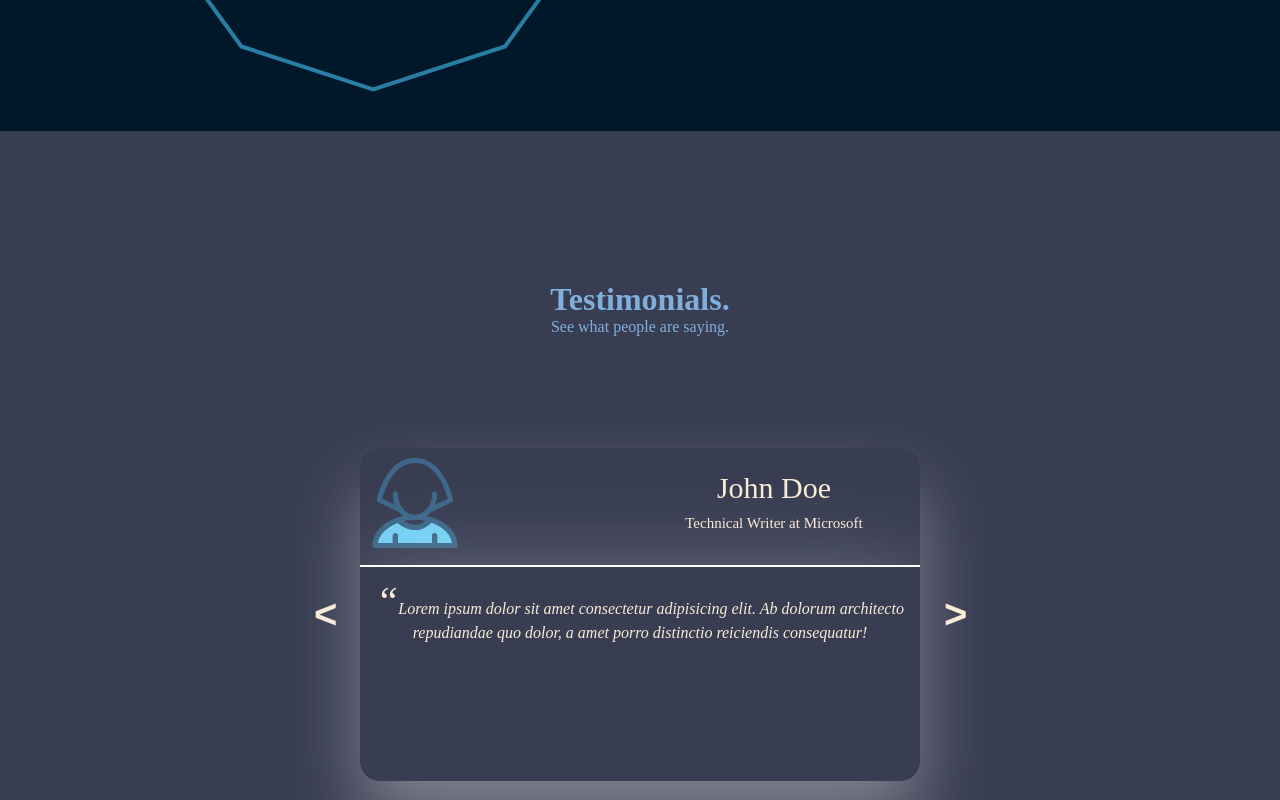
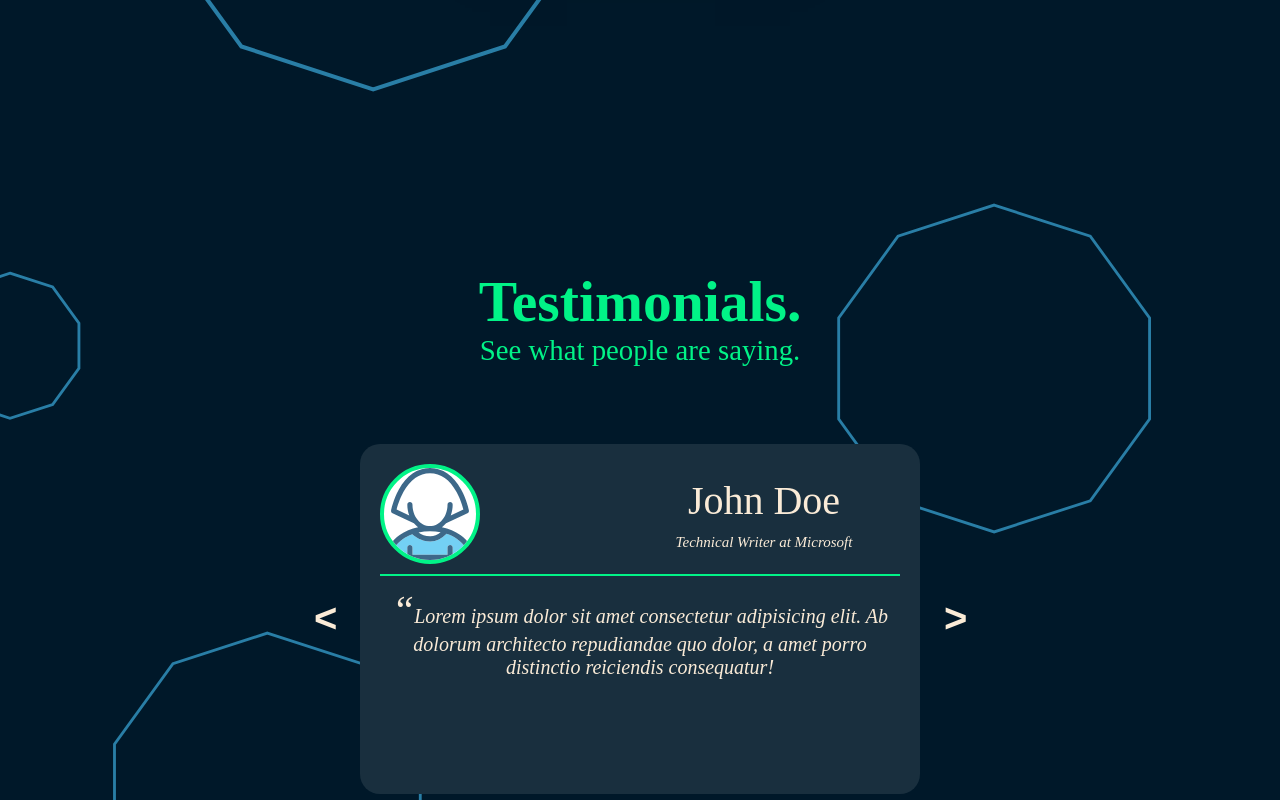
Before and after one commit to CodEZ47/Gelan-Investment, a React (Create React App) app in the folder gelan-investment-app/: page /home in a window 1280 px wide. Shown: the part 3460-4260 px from the top of the page. Built offline with nearby package versions, Linux system fonts and the light colour scheme.

Commit message:
home commit

```diff
--- a/gelan-investment-app/src/containers/home-testimonial/HomeTestimonial.js
+++ b/gelan-investment-app/src/containers/home-testimonial/HomeTestimonial.js
@@ -39,7 +39,6 @@ const HomeTestimonial = () => {
                             <p><span className="home-testimonial_-leftq">&ldquo;</span>Lorem ipsum dolor sit amet consectetur adipisicing elit. Ab dolorum architecto repudiandae quo dolor, a amet porro distinctio reiciendis consequatur!</p>
                         </div>
                     </div>
-
                 </div>
 
                 <div className="home-testimonial_btns">
--- a/gelan-investment-app/src/containers/home-testimonial/home-testimonial.css
+++ b/gelan-investment-app/src/containers/home-testimonial/home-testimonial.css
@@ -1,18 +1,20 @@
 .home-testimonial{
-  position: relative;
-  width: 100;
-  height: 100vh;
-  background-color: var(--color-bg);
+  width: 100%;
+  min-height: 100vh;
+  padding-top: 100px;
+  padding-bottom: 100px;
+  display: flex;
+  justify-content: center;
+  align-items: center;
+  background: url(../../assets/polygon-scatter-haikei\ \(5\).svg);
+  background-repeat: no-repeat;
+  background-size: cover;
 }
 
 .home-testimonial_cards-container{
   width: 90%;
   min-height: 500px;
   max-width: 700px;
-  position: absolute;
-  top: 50%;
-  left: 50%;
-  transform: translate(-50%,-50%);
   display: grid;
   grid-template-columns:repeat(10, 1fr) ;
   grid-template-rows: 1fr 2fr;
@@ -20,7 +22,9 @@
 }
 
 .home-testimonial_cards-header{
-  color: var(--color-text);
+  font-size: clamp(0.5rem, 1vw + 1rem, 3rem);
+  color: #01f387;
+  margin-bottom: 20px;
   grid-column: span 10;
   text-align: center;
   /* border: solid red 1px; */
@@ -31,34 +35,41 @@
   grid-column: span 8;
   display: flex;
   overflow: hidden;
-  box-shadow: rgba(235, 229, 229, 0.4) 0px 40px 70px;
+  gap: 20px;
+  /* box-shadow: rgba(235, 229, 229, 0.4) 0px 40px 70px; */
   border-radius: 20px;
   /* border: solid white 1px; */
 }
 
 .home-testimonial_card{
-  width: 700px;
+  min-width: 250px;
   display: grid;
   grid-template-columns: repeat(4, 1fr);
   grid-template-rows: 1fr 2fr;
   row-gap: 10px;
+  padding: 20px;
   overflow: hidden;
   border-radius: 5px;
-  /* margin-bottom: 10px; */
+  background-color: #192F3E;
+  /* transform: translateX(-100px); */
 }
 
 .home-testimonial_card:hover{
-  animation-name: home-testimonial-right-slide;
-  animation-duration: 4s;
+  /* animation-name: home-testimonial-right-slide; */
+  /* animation-duration: 4s; */
   /* animation: forwards; */
 }
 
 .home-testimonial_card-img{
   width: 100px;
   height: 100px;
-  padding-left: 10px;
-  padding-top: 10px;
+  padding-left: 0px;
+  padding-top: 0px;
   grid-column: span 2;
+  border: solid #01f387 4px;
+  background-color: white;
+  border-radius: 50%;
+  overflow: hidden;
   /* border: solid red 2px; */
 }
 
@@ -79,18 +90,19 @@
   color: antiquewhite;
   grid-column: span 4;
   padding: 10px;
-  box-shadow: rgba(235, 229, 229, 0.4) 0px 20px 100px;
-  border-top: solid white 2px;
+  /* box-shadow: rgba(235, 229, 229, 0.4) 0px 20px 100px; */
+  border-top: solid #01f387 2px;
   font-style: italic;
+  font-size: 20px;
 }
 
 .home-testimonial_card-name{
-  font-size: 30px;
+  font-size: 40px;
 }
 
 .home-testimonial_card-job{
   font-size: 15px;
-  /* font-style: italic; */
+  font-style: italic;
 }
 
 .home-testimonial_-leftq{
@@ -98,16 +110,18 @@
 }
 
 .home-testimonial_btns{
-  /* border: solid white 1px; */
-  display: flex;
+  display: grid;
+  place-items: center;
   justify-content: center;
-  align-items: center;
+  /* border: #01f387 solid 1px; */
 }
 
 .home-testimonial_btns button{
   width: 50px;
   height: 50px;
   cursor: pointer;
+  justify-self: center;
+  align-self: center;
   background: transparent;
   color: antiquewhite;
   border-radius: 50%;
@@ -115,8 +129,8 @@
 }
 
 .home-testimonial_btns button:hover{
-  color: aqua;
-  box-shadow: rgba(235, 229, 229, 0.4) 0px 20px 100px;
+  color: #01f387;
+  box-shadow: rgba(235, 229, 229, 0.4) 0px 0px 10px;
 
 }
 
--- a/gelan-investment-app/src/containers/opportunities-invest/OpportunitiesInvest.js
+++ b/gelan-investment-app/src/containers/opportunities-invest/OpportunitiesInvest.js
@@ -11,8 +11,6 @@ const OpportunitiesInvest = () => {
             entries.forEach(entry =>{
                 if(entry.isIntersecting){
                     entry.target.classList.add('show');
-                } else{
-                    entry.target.classList.remove('show');
                 }
             })
         },{
```
